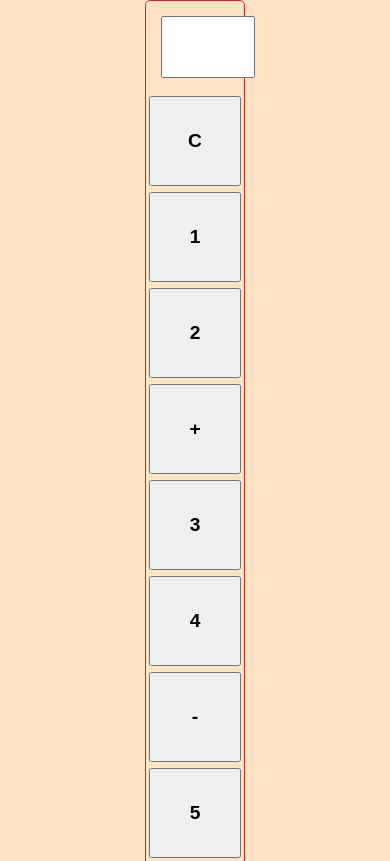
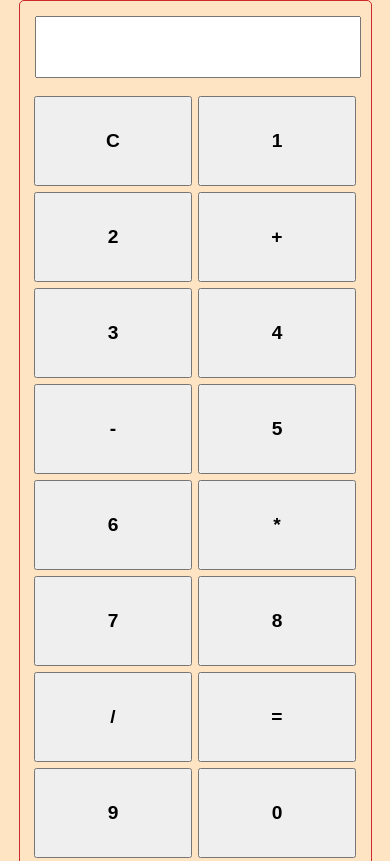
Before and after one commit to SatyajitChhatoi/Calculator, a plain HTML site: page index.html in a window 390 px wide. Shown: the top 861 px of the page. Drawn offline with Linux system fonts and the light colour scheme.

Commit message:
responsive design is made.

```diff
--- a/calculator .css
+++ b/calculator .css
@@ -32,3 +32,13 @@ body {
   font-weight: 700;
   font-size: larger;
 }
+@media only screen and (max-width: 600px) {
+  #calculator {
+    width: 90%;
+  }
+
+  .button {
+    width: 45%;
+    font-size: 1.2em;
+  }
+}
```
